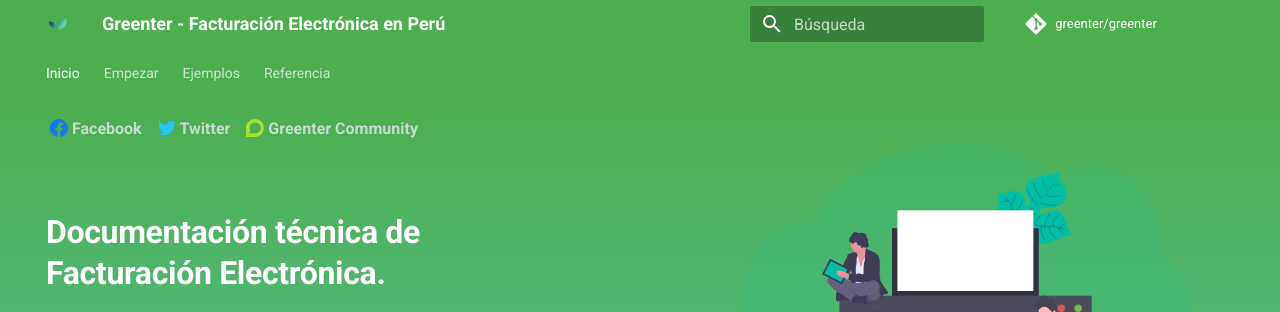
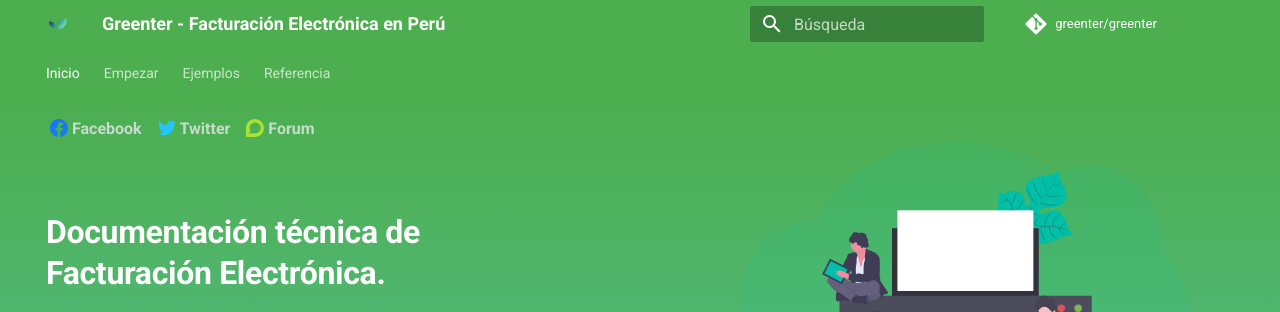
Before and after one commit to thegreenter/docs, an MkDocs documentation site: the page built from docs/index.md, in a window 1280 px wide. Shown: the top 312 px of the page. Built offline with MkDocs 1.6.1 and Material for MkDocs 9.7.7, drawn with Linux system fonts in a browser that asks for light colours; comment, search, counter and statistics services are not loaded.

Commit message:
Update forum title

```diff
--- a/docs/overrides/home.html
+++ b/docs/overrides/home.html
@@ -7,7 +7,7 @@
     <div class="social-top">
         <a href="https://fb.me/thegreenter" target="_blank"> <span class="twemoji facebook"> <svg role="img" viewBox="0 0 24 24" xmlns="http://www.w3.org/2000/svg"><path d="M23.9981 11.9991C23.9981 5.37216 18.626 0 11.9991 0C5.37216 0 0 5.37216 0 11.9991C0 17.9882 4.38789 22.9522 10.1242 23.8524V15.4676H7.07758V11.9991H10.1242V9.35553C10.1242 6.34826 11.9156 4.68714 14.6564 4.68714C15.9692 4.68714 17.3424 4.92149 17.3424 4.92149V7.87439H15.8294C14.3388 7.87439 13.8739 8.79933 13.8739 9.74824V11.9991H17.2018L16.6698 15.4676H13.8739V23.8524C19.6103 22.9522 23.9981 17.9882 23.9981 11.9991Z"></path></svg> </span> <strong>Facebook</strong> </a>
         <a href="https://twitter.com/thegreenter" target="_blank"> <span class="twemoji twitter"> <svg xmlns="http://www.w3.org/2000/svg" viewBox="0 0 512 512"><path d="M459.37 151.716c.325 4.548.325 9.097.325 13.645 0 138.72-105.583 298.558-298.558 298.558-59.452 0-114.68-17.219-161.137-47.106 8.447.974 16.568 1.299 25.34 1.299 49.055 0 94.213-16.568 130.274-44.832-46.132-.975-84.792-31.188-98.112-72.772 6.498.974 12.995 1.624 19.818 1.624 9.421 0 18.843-1.3 27.614-3.573-48.081-9.747-84.143-51.98-84.143-102.985v-1.299c13.969 7.797 30.214 12.67 47.431 13.319-28.264-18.843-46.781-51.005-46.781-87.391 0-19.492 5.197-37.36 14.294-52.954 51.655 63.675 129.3 105.258 216.365 109.807-1.624-7.797-2.599-15.918-2.599-24.04 0-57.828 46.782-104.934 104.934-104.934 30.213 0 57.502 12.67 76.67 33.137 23.715-4.548 46.456-13.32 66.599-25.34-7.798 24.366-24.366 44.833-46.132 57.827 21.117-2.273 41.584-8.122 60.426-16.243-14.292 20.791-32.161 39.308-52.628 54.253z"></path></svg> </span> <strong>Twitter</strong> </a>
-        <a href="https://community.greenter.dev/" target="_blank"> <span class="twemoji discourse"> <svg role="img" viewBox="0 0 24 24" xmlns="http://www.w3.org/2000/svg"><path d="M12.103 0C18.666 0 24 5.485 24 11.997c0 6.51-5.33 11.99-11.9 11.99L0 24V11.79C0 5.28 5.532 0 12.103 0zm.116 4.563c-2.593-.003-4.996 1.352-6.337 3.57-1.33 2.208-1.387 4.957-.148 7.22L4.4 19.61l4.794-1.074c2.745 1.225 5.965.676 8.136-1.39 2.17-2.054 2.86-5.228 1.737-7.997-1.135-2.778-3.84-4.59-6.84-4.585h-.008z"></path></svg> </span> <strong>Greenter Community</strong> </a>
+        <a href="https://community.greenter.dev/" target="_blank"> <span class="twemoji discourse"> <svg role="img" viewBox="0 0 24 24" xmlns="http://www.w3.org/2000/svg"><path d="M12.103 0C18.666 0 24 5.485 24 11.997c0 6.51-5.33 11.99-11.9 11.99L0 24V11.79C0 5.28 5.532 0 12.103 0zm.116 4.563c-2.593-.003-4.996 1.352-6.337 3.57-1.33 2.208-1.387 4.957-.148 7.22L4.4 19.61l4.794-1.074c2.745 1.225 5.965.676 8.136-1.39 2.17-2.054 2.86-5.228 1.737-7.997-1.135-2.778-3.84-4.59-6.84-4.585h-.008z"></path></svg> </span> <strong>Forum</strong> </a>
     </div>
     <div class="tx-hero">
         <div class="tx-hero__image">
```
